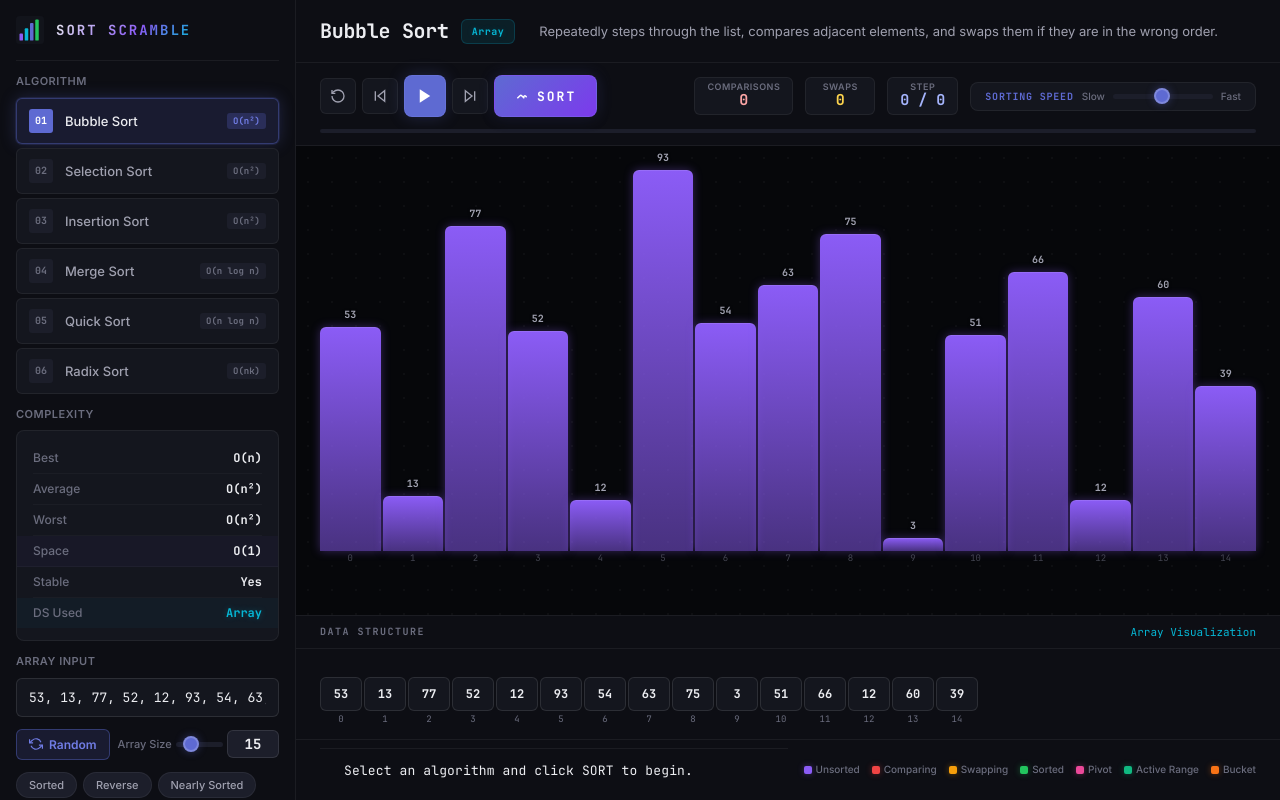
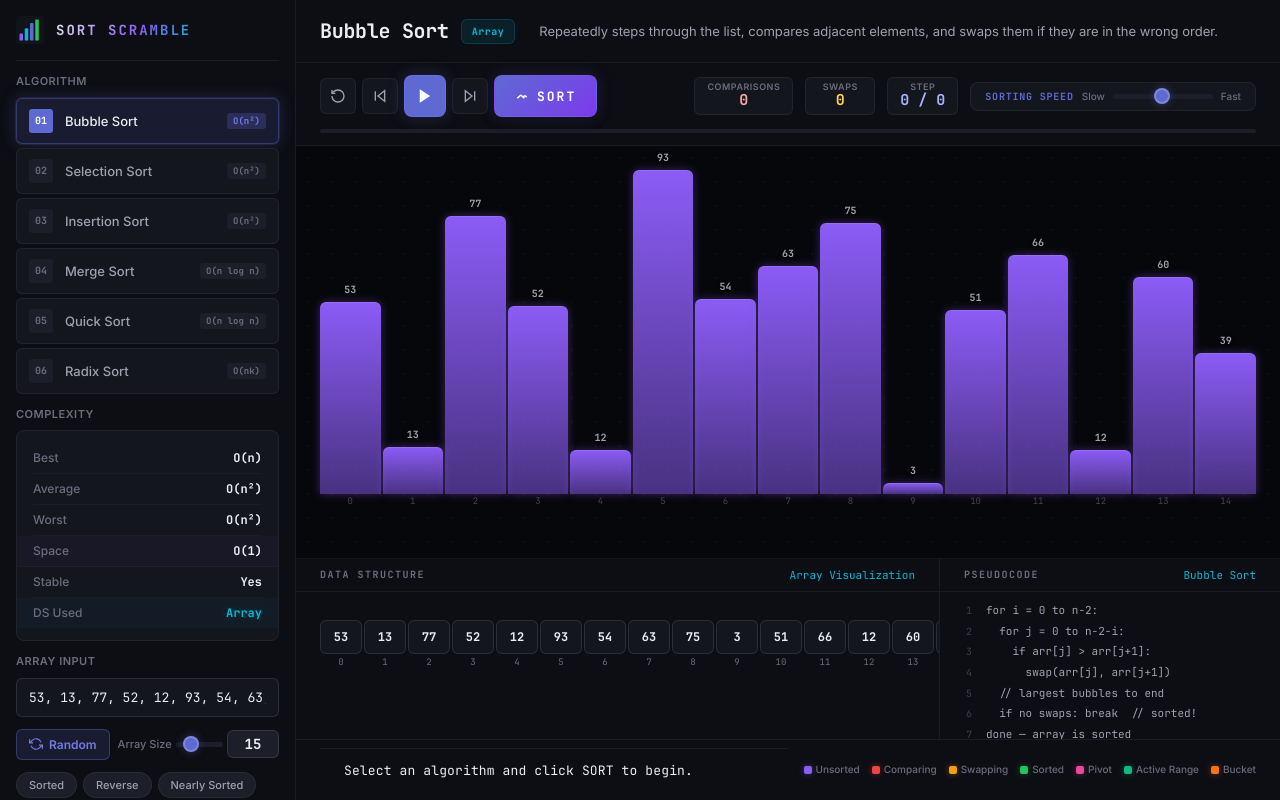
Before and after one commit to deadmouser/SORT-SCRAMBLED-NUMBER, a Flask app: page / in a window 1280 px wide. Run offline with Flask 3, Linux system fonts and the light colour scheme.

Commit message:
feat: add industrial-grade pseudocode panel with real-time line highlighting
- New pseudocode.js module with code definitions for all 6 algorithms
- Side-by-side DS + Pseudocode bottom panels layout
- Active line highlight with glowing blue left border (VisuAlgo-style)
- Operation-to-line mapping syncs pseudocode with each sorting step
- Panel auto-updates when switching algorithms
- CSS: .pseudo-line--active glow, .bottom-panels flex layout

```diff
--- a/static/css/main.css
+++ b/static/css/main.css
@@ -1135,6 +1135,76 @@ body {
     min-height: 80px;
 }
 
+/* ── Bottom Panels Container ─────────────────────── */
+.bottom-panels {
+    display: flex;
+    border-top: 1px solid var(--border-subtle);
+}
+
+.bottom-panels .ds-panel {
+    flex: 1;
+    border-top: none;
+    border-right: 1px solid var(--border-subtle);
+    min-width: 0;
+}
+
+/* ── Pseudocode Panel ────────────────────────────── */
+.pseudocode-panel {
+    flex: 0 0 340px;
+    background: var(--bg-surface);
+    min-height: 120px;
+    max-height: 180px;
+    display: flex;
+    flex-direction: column;
+}
+
+.pseudocode-block {
+    padding: var(--sp-2) var(--sp-3);
+    overflow-y: auto;
+    flex: 1;
+    font-family: var(--font-mono);
+    font-size: 11px;
+    line-height: 1.7;
+}
+
+.pseudo-line {
+    display: flex;
+    align-items: center;
+    gap: var(--sp-2);
+    padding: 1px var(--sp-2);
+    border-radius: 3px;
+    transition: background 0.2s ease, box-shadow 0.2s ease;
+    white-space: pre;
+}
+
+.pseudo-line--active {
+    background: rgba(99, 102, 241, 0.2);
+    box-shadow: inset 3px 0 0 var(--accent-primary);
+    color: #fff;
+}
+
+.pseudo-num {
+    color: var(--text-muted);
+    font-size: 10px;
+    min-width: 18px;
+    user-select: none;
+    opacity: 0.5;
+}
+
+.pseudo-line--active .pseudo-num {
+    opacity: 1;
+    color: var(--accent-primary);
+}
+
+.pseudo-text {
+    color: var(--text-secondary);
+}
+
+.pseudo-line--active .pseudo-text {
+    color: #fff;
+    font-weight: 500;
+}
+
 /* DS Array Boxes */
 .ds-box {
     display: flex;
--- a/static/js/animator.js
+++ b/static/js/animator.js
@@ -36,6 +36,7 @@ const Animator = (() => {
 
         Renderer.renderBars(step);
         Renderer.renderDS(step);
+        if (typeof Pseudocode !== 'undefined') Pseudocode.updateFromStep(step);
         updateStats(step);
         updateProgress();
         messageBar.textContent = step.message || '';
--- a/static/js/app.js
+++ b/static/js/app.js
@@ -59,6 +59,7 @@ const App = (() => {
     function onAlgoChange(algo) {
         const info = algoInfo[algo];
         Controls.updateInfoCard(info);
+        if (typeof Pseudocode !== 'undefined') Pseudocode.setAlgorithm(algo);
     }
 
     // ── Show initial unsorted bars (no animation) ──────────
@@ -78,6 +79,7 @@ const App = (() => {
         }
         Renderer.renderBars(step);
         Renderer.renderDS(step);
+        if (typeof Pseudocode !== 'undefined') Pseudocode.setAlgorithm(Controls.getCurrentAlgo());
         document.getElementById('message-bar').textContent = step.message;
         document.getElementById('stat-comparisons').textContent = '0';
         document.getElementById('stat-swaps').textContent = '0';
--- /dev/null
+++ b/static/js/pseudocode.js
@@ -0,0 +1,205 @@
+/* ═══════════════════════════════════════════════════════════════
+   pseudocode.js — Pseudocode panel with real-time line highlighting
+   Inspired by VisuAlgo's code synchronization
+   ═══════════════════════════════════════════════════════════════ */
+
+const Pseudocode = (() => {
+    const codeBlock = document.getElementById('pseudocode-block');
+    const algoNameEl = document.getElementById('pseudocode-algo-name');
+
+    // ── Pseudocode definitions for each algorithm ──────────
+    const codes = {
+        bubble: [
+            'for i = 0 to n-2:',
+            '  for j = 0 to n-2-i:',
+            '    if arr[j] > arr[j+1]:',
+            '      swap(arr[j], arr[j+1])',
+            '  // largest bubbles to end',
+            '  if no swaps: break  // sorted!',
+            'done — array is sorted',
+        ],
+        selection: [
+            'for i = 0 to n-2:',
+            '  min_idx = i',
+            '  for j = i+1 to n-1:',
+            '    if arr[j] < arr[min_idx]:',
+            '      min_idx = j',
+            '  swap(arr[i], arr[min_idx])',
+            'done — array is sorted',
+        ],
+        insertion: [
+            'for i = 1 to n-1:',
+            '  key = arr[i]',
+            '  j = i - 1',
+            '  while j >= 0 and arr[j] > key:',
+            '    arr[j+1] = arr[j]   // shift right',
+            '    j = j - 1',
+            '  arr[j+1] = key        // insert',
+            'done — array is sorted',
+        ],
+        merge: [
+            'mergeSort(arr, low, high):',
+            '  if low < high:',
+            '    mid = (low + high) / 2',
+            '    mergeSort(arr, low, mid)',
+            '    mergeSort(arr, mid+1, high)',
+            '    merge(arr, low, mid, high)',
+            '',
+            'merge(L, R):',
+            '  compare L[i] vs R[j]',
+            '  place smaller into result',
+            '  copy remaining elements',
+            'done — array is sorted',
+        ],
+        quick: [
+            'quickSort(arr, low, high):',
+            '  if low < high:',
+            '    pivot = arr[high]',
+            '    i = low - 1',
+            '    for j = low to high-1:',
+            '      if arr[j] <= pivot:',
+            '        i++; swap(arr[i], arr[j])',
+            '    swap(arr[i+1], arr[high])',
+            '    // pivot placed at arr[i+1]',
+            '    quickSort(left of pivot)',
+            '    quickSort(right of pivot)',
+            'done — array is sorted',
+        ],
+        radix: [
+            'for each digit d (LSD to MSD):',
+            '  create 10 buckets (0-9)',
+            '  for each element:',
+            '    place in bucket[digit_d]',
+            '  collect from buckets 0..9',
+            'done — array is sorted',
+        ]
+    };
+
+    // ── Operation-to-line mapping per algorithm ───────────
+    // Maps step.operation values to pseudocode line indices
+    const lineMap = {
+        bubble: {
+            'compare': 2,       // if arr[j] > arr[j+1]
+            'swap': 3,          // swap(arr[j], arr[j+1])
+            'no_swap': 2,       // comparison — no swap needed
+            'pass_done': 4,     // largest bubbles to end
+            'sorted': 6,        // done
+            'final': 6,
+        },
+        selection: {
+            'compare': 3,       // if arr[j] < arr[min_idx]
+            'new_min': 4,       // min_idx = j
+            'scan': 2,          // for j = i+1 to n-1
+            'swap': 5,          // swap(arr[i], arr[min_idx])
+            'sorted': 6,
+            'final': 6,
+        },
+        insertion: {
+            'pick_key': 1,      // key = arr[i]
+            'compare': 3,       // while j >= 0 and arr[j] > key
+            'shift': 4,         // arr[j+1] = arr[j]
+            'swap': 4,          // shift right
+            'insert': 6,        // arr[j+1] = key
+            'sorted': 7,
+            'final': 7,
+        },
+        merge: {
+            'divide': 2,        // mid = (low + high) / 2
+            'recurse_left': 3,  // mergeSort(arr, low, mid)
+            'recurse_right': 4, // mergeSort(arr, mid+1, high)
+            'merge': 5,         // merge(arr, low, mid, high)
+            'compare': 8,       // compare L[i] vs R[j]
+            'place': 9,         // place smaller into result
+            'copy_remaining': 10, // copy remaining
+            'swap': 9,
+            'sorted': 11,
+            'final': 11,
+        },
+        quick: {
+            'choose_pivot': 2,  // pivot = arr[high]
+            'compare': 5,       // if arr[j] <= pivot
+            'swap': 6,          // i++; swap(arr[i], arr[j])
+            'partition': 4,     // for j = low to high-1
+            'place_pivot': 7,   // swap(arr[i+1], arr[high])
+            'recurse': 9,       // quickSort(left)
+            'sorted': 11,
+            'final': 11,
+        },
+        radix: {
+            'distribute': 3,    // place in bucket[digit_d]
+            'collect': 4,       // collect from buckets
+            'digit_pass': 0,    // for each digit d
+            'compare': 3,
+            'swap': 3,
+            'sorted': 5,
+            'final': 5,
+        }
+    };
+
+    // ── Human-readable algo names ────────────────────────
+    const algoNames = {
+        bubble: 'Bubble Sort',
+        selection: 'Selection Sort',
+        insertion: 'Insertion Sort',
+        merge: 'Merge Sort',
+        quick: 'Quick Sort',
+        radix: 'Radix Sort'
+    };
+
+    let currentAlgo = 'bubble';
+
+    // ── Render pseudocode with highlighted line ───────────
+    function render(algo, activeLine) {
+        if (!codeBlock) return;
+
+        currentAlgo = algo || currentAlgo;
+        const lines = codes[currentAlgo] || [];
+
+        codeBlock.innerHTML = '';
+        lines.forEach((line, i) => {
+            const lineEl = document.createElement('div');
+            lineEl.className = 'pseudo-line' + (i === activeLine ? ' pseudo-line--active' : '');
+
+            const numEl = document.createElement('span');
+            numEl.className = 'pseudo-num';
+            numEl.textContent = (i + 1).toString().padStart(2, ' ');
+
+            const textEl = document.createElement('span');
+            textEl.className = 'pseudo-text';
+            textEl.textContent = line;
+
+            lineEl.appendChild(numEl);
+            lineEl.appendChild(textEl);
+            codeBlock.appendChild(lineEl);
+        });
+
+        // Scroll active line into view
+        if (activeLine !== undefined && activeLine !== null) {
+            const activeEl = codeBlock.querySelector('.pseudo-line--active');
+            if (activeEl) {
+                activeEl.scrollIntoView({ block: 'nearest', behavior: 'smooth' });
+            }
+        }
+    }
+
+    // ── Set algorithm (called on algo change) ─────────────
+    function setAlgorithm(algo) {
+        currentAlgo = algo;
+        if (algoNameEl) algoNameEl.textContent = algoNames[algo] || algo;
+        render(algo, null);
+    }
+
+    // ── Update from step (called by animator) ─────────────
+    function updateFromStep(step) {
+        const operation = step.operation || 'compare';
+        // Use codeLine from backend if provided, else map from operation
+        let activeLine = step.codeLine;
+        if (activeLine === undefined || activeLine === null) {
+            const map = lineMap[currentAlgo];
+            activeLine = map ? (map[operation] ?? map['compare'] ?? 0) : 0;
+        }
+        render(currentAlgo, activeLine);
+    }
+
+    return { render, setAlgorithm, updateFromStep };
+})();
--- a/templates/index.html
+++ b/templates/index.html
@@ -204,6 +204,8 @@
             </div>
         </div>
 
+        <!-- Bottom Panels: DS + Pseudocode side by side -->
+        <div class="bottom-panels">
             <!-- DS Panel -->
             <div class="ds-panel" id="ds-panel">
                 <div class="ds-panel-header">
@@ -212,6 +214,18 @@
                 </div>
                 <div class="ds-panel-content" id="ds-panel-content">
                     <!-- DS visualization rendered by JS -->
+                </div>
+            </div>
+
+            <!-- Pseudocode Panel -->
+            <div class="pseudocode-panel" id="pseudocode-panel">
+                <div class="ds-panel-header">
+                    <span class="ds-panel-label">PSEUDOCODE</span>
+                    <span class="ds-panel-type" id="pseudocode-algo-name">Bubble Sort</span>
+                </div>
+                <div class="pseudocode-block" id="pseudocode-block">
+                    <!-- Pseudocode lines rendered by JS -->
+                </div>
             </div>
         </div>
 
@@ -235,6 +249,7 @@
     <!-- JS Modules -->
     <script src="/static/js/renderer.js"></script>
     <script src="/static/js/animator.js"></script>
+    <script src="/static/js/pseudocode.js"></script>
     <script src="/static/js/controls.js"></script>
     <script src="/static/js/app.js"></script>
 </body>
```
Lines whose indentation alone changed are shown as unchanged.
